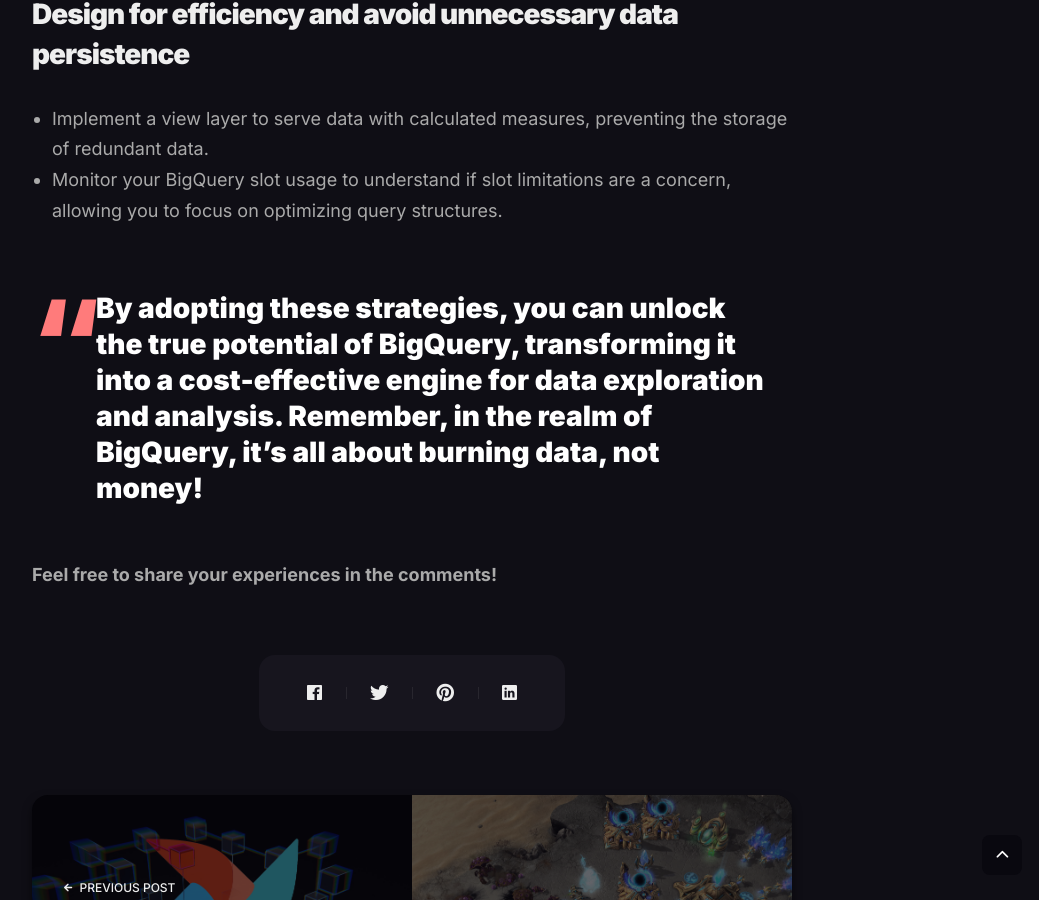
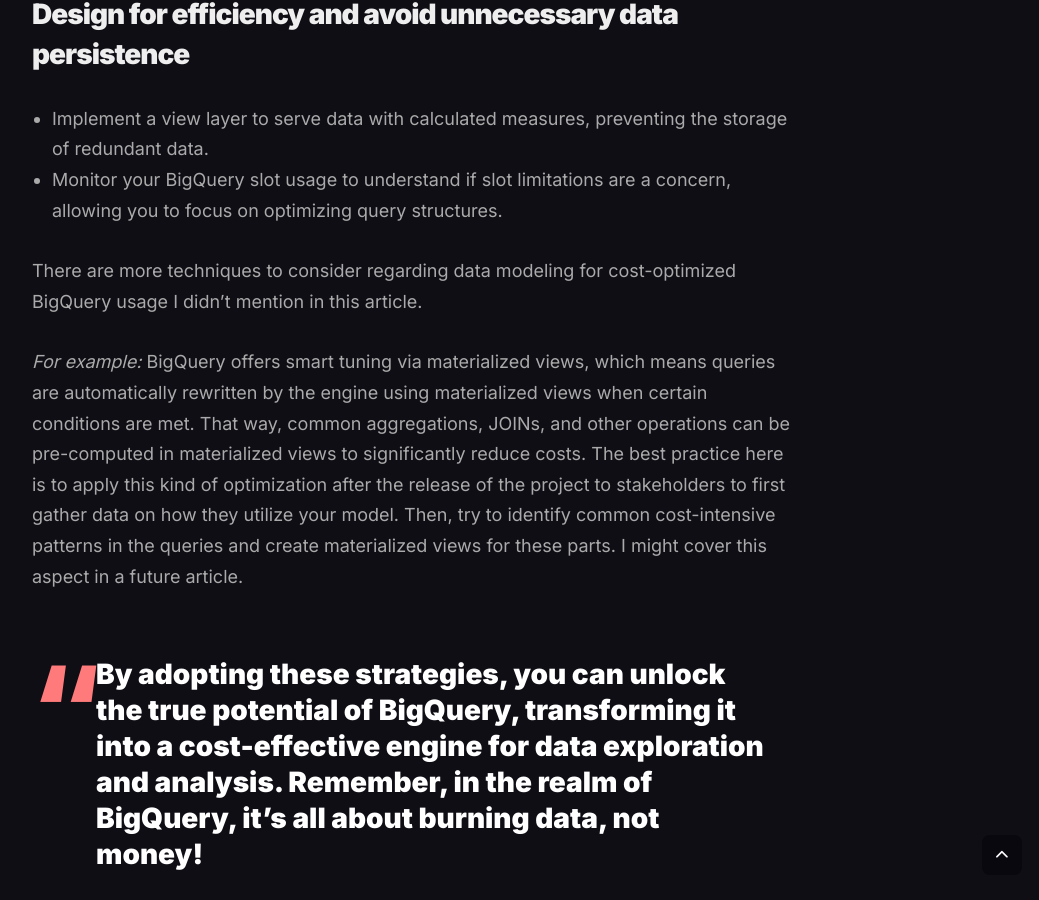
Before and after one commit to vojay-dev/vojay-dev.github.io, a Jekyll site: the page built from _posts/2024-03-03-bigquery-guide.md, in a window 1280 px wide and 900 px high, scrolled down 29116 px. Shown: the whole window, without its empty margins (228-1267 px from the left). Built offline with Jekyll 4.4.1, drawn with Linux system fonts in a browser that asks for light colours; nearby versions of some CDN libraries; comment, search, counter and statistics services are not loaded; the table of contents is made by our own code.

Commit message:
Add note about materialized views to BigQuery article

```diff
--- a/_posts/2024-03-03-bigquery-guide.md
+++ b/_posts/2024-03-03-bigquery-guide.md
@@ -548,6 +548,10 @@
 * Implement a view layer to serve data with calculated measures, preventing the storage of redundant data.
 * Monitor your BigQuery slot usage to understand if slot limitations are a concern, allowing you to focus on optimizing query structures.
 
+There are more techniques to consider regarding data modeling for cost-optimized BigQuery usage I didn't mention in this article.
+
+_For example:_ BigQuery offers smart tuning via materialized views, which means queries are automatically rewritten by the engine using materialized views when certain conditions are met. That way, common aggregations, JOINs, and other operations can be pre-computed in materialized views to significantly reduce costs. The best practice here is to apply this kind of optimization after the release of the project to stakeholders to first gather data on how they utilize your model. Then, try to identify common cost-intensive patterns in the queries and create materialized views for these parts. I might cover this aspect in a future article.
+
 > By adopting these strategies, you can unlock the true potential of BigQuery, transforming it into a cost-effective engine for data exploration and analysis. Remember, in the realm of BigQuery, it's all about burning data, not money!
 
 **Feel free to share your experiences in the comments!**
```
